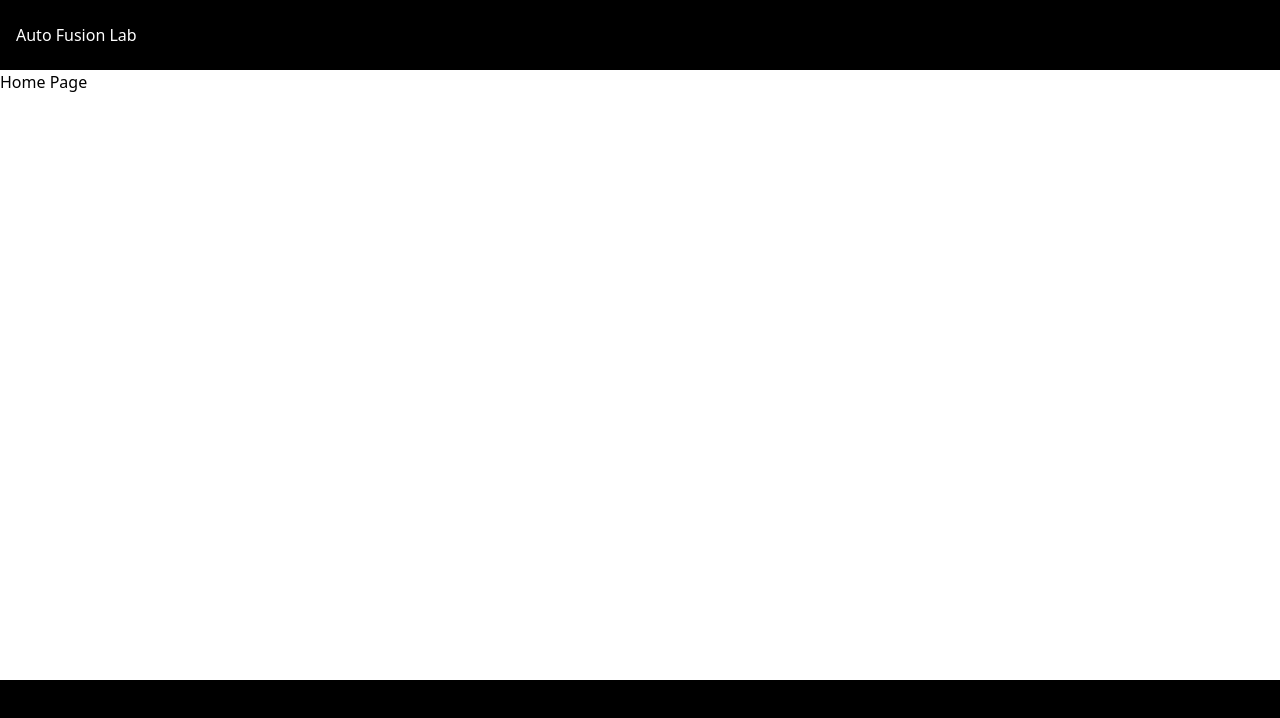
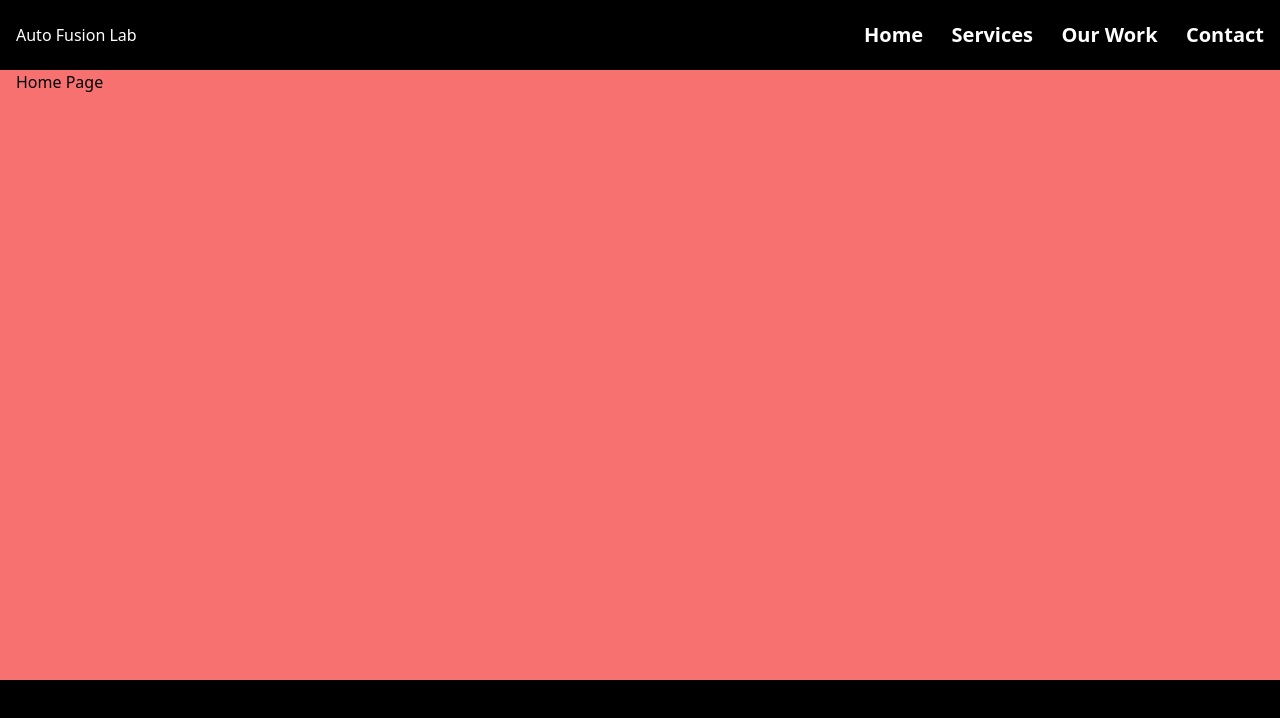
Before and after one commit to Jxk0be/fusion-auto-lab, a SvelteKit app: page / in a window 1280 px wide. Shown: the top 718 px of the page. Built offline with nearby package versions, Linux system fonts and the light colour scheme.

Commit message:
Nav links added

```diff
--- a/src/components/Navbar.svelte
+++ b/src/components/Navbar.svelte
@@ -1,11 +1,45 @@
 <script>
+    import Icon from '@iconify/svelte';
+    let mobileMenuState = false;
+
+    const navLinks = [
+        {
+            link: "/",
+            title: "Home"
+        },
+        {
+            link: "/services",
+            title: "Services"
+        },
+        {
+            link: "/our-work",
+            title: "Our Work"
+        },
+        {
+            link: "/contact",
+            title: "Contact"
+        }
+    ];
 </script>
 
 <div class="fixed w-full h-[70px] bg-red-400 text-white">
     <div class="max-w-[1500px] m-auto w-full bg-black h-full flex justify-between items-center px-4">
         <h1>Auto Fusion Lab</h1>
-        <div class="text-3xl md:hidden">
-            <button>Imagine</button>
+        <div class="text-4xl md:hidden flex items-center">
+            {#if mobileMenuState}
+                <button on:click={() => mobileMenuState = !mobileMenuState}>
+                    <Icon icon="ion:close" />
+                </button>
+            {:else}
+                <button on:click={() => mobileMenuState = !mobileMenuState}>
+                    <Icon icon="ion:menu" />
+                </button>
+            {/if}
+        </div>
+        <div class="hidden md:flex justify-between items-center text-xl font-semibold w-[400px]">
+            {#each navLinks as link}
+                <a href={link.link}>{link.title}</a>
+            {/each}
         </div>
     </div>
 </div>
--- a/src/routes/+layout.svelte
+++ b/src/routes/+layout.svelte
@@ -5,5 +5,9 @@
 </script>
 
 <Navbar />
-<slot />
+<div class="h-screen w-full">
+    <div class="max-w-[1500px] m-auto px-4 h-full bg-red-400">
+        <slot />
+    </div>
+</div>
 <Footer />
```
